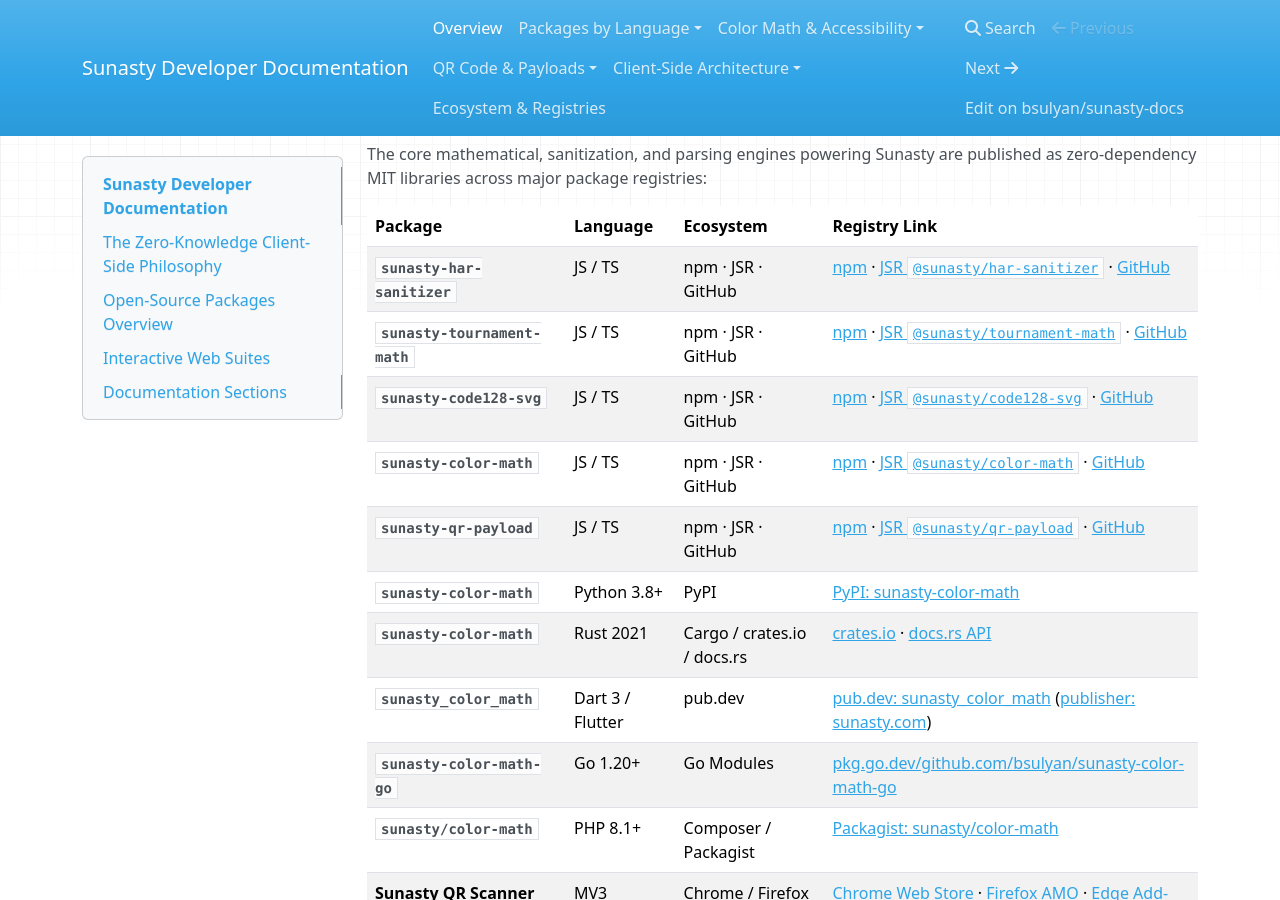
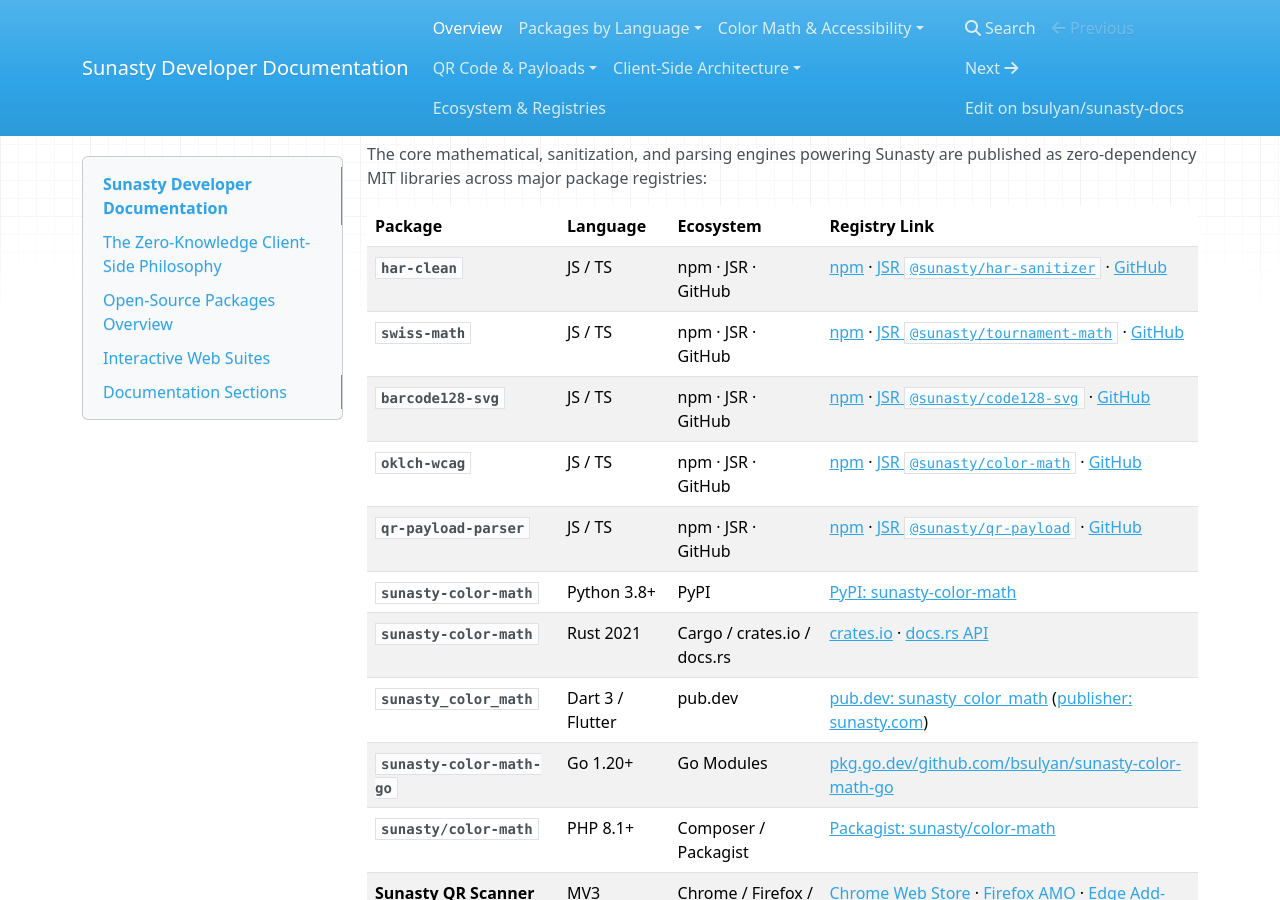
Before and after one commit to bsulyan/sunasty-docs, an MkDocs documentation site: the page built from docs/index.md, in a window 1280 px wide and 900 px high, scrolled down 499 px. Built offline with MkDocs 1.6.1, drawn with Linux system fonts in a browser that asks for light colours; nearby versions of some CDN libraries; a script that is not in the unit is left out.

Commit message:
docs: update npm links in index to neutral package names

```diff
--- a/docs/index.md
+++ b/docs/index.md
@@ -21,11 +21,11 @@ The core mathematical, sanitization, and parsing engines powering Sunasty are pu
 
 | Package | Language | Ecosystem | Registry Link |
 | :--- | :--- | :--- | :--- |
-| **`sunasty-har-sanitizer`** | JS / TS | npm · JSR · GitHub | [npm](https://www.npmjs.com/package/sunasty-har-sanitizer) · [JSR `@sunasty/har-sanitizer`](https://jsr.io/@sunasty/har-sanitizer) · [GitHub](https://github.com/bsulyan/sunasty-har-sanitizer) |
-| **`sunasty-tournament-math`** | JS / TS | npm · JSR · GitHub | [npm](https://www.npmjs.com/package/sunasty-tournament-math) · [JSR `@sunasty/tournament-math`](https://jsr.io/@sunasty/tournament-math) · [GitHub](https://github.com/bsulyan/sunasty-tournament-math) |
-| **`sunasty-code128-svg`** | JS / TS | npm · JSR · GitHub | [npm](https://www.npmjs.com/package/sunasty-code128-svg) · [JSR `@sunasty/code128-svg`](https://jsr.io/@sunasty/code128-svg) · [GitHub](https://github.com/bsulyan/sunasty-code128-svg) |
-| **`sunasty-color-math`** | JS / TS | npm · JSR · GitHub | [npm](https://www.npmjs.com/package/sunasty-color-math) · [JSR `@sunasty/color-math`](https://jsr.io/@sunasty/color-math) · [GitHub](https://github.com/bsulyan/sunasty-color-math) |
-| **`sunasty-qr-payload`** | JS / TS | npm · JSR · GitHub | [npm](https://www.npmjs.com/package/sunasty-qr-payload) · [JSR `@sunasty/qr-payload`](https://jsr.io/@sunasty/qr-payload) · [GitHub](https://github.com/bsulyan/sunasty-qr-payload) |
+| **`har-clean`** | JS / TS | npm · JSR · GitHub | [npm](https://www.npmjs.com/package/har-clean) · [JSR `@sunasty/har-sanitizer`](https://jsr.io/@sunasty/har-sanitizer) · [GitHub](https://github.com/bsulyan/sunasty-har-sanitizer) |
+| **`swiss-math`** | JS / TS | npm · JSR · GitHub | [npm](https://www.npmjs.com/package/swiss-math) · [JSR `@sunasty/tournament-math`](https://jsr.io/@sunasty/tournament-math) · [GitHub](https://github.com/bsulyan/sunasty-tournament-math) |
+| **`barcode128-svg`** | JS / TS | npm · JSR · GitHub | [npm](https://www.npmjs.com/package/barcode128-svg) · [JSR `@sunasty/code128-svg`](https://jsr.io/@sunasty/code128-svg) · [GitHub](https://github.com/bsulyan/sunasty-code128-svg) |
+| **`oklch-wcag`** | JS / TS | npm · JSR · GitHub | [npm](https://www.npmjs.com/package/oklch-wcag) · [JSR `@sunasty/color-math`](https://jsr.io/@sunasty/color-math) · [GitHub](https://github.com/bsulyan/sunasty-color-math) |
+| **`qr-payload-parser`** | JS / TS | npm · JSR · GitHub | [npm](https://www.npmjs.com/package/qr-payload-parser) · [JSR `@sunasty/qr-payload`](https://jsr.io/@sunasty/qr-payload) · [GitHub](https://github.com/bsulyan/sunasty-qr-payload) |
 | **`sunasty-color-math`** | Python 3.8+ | PyPI | [PyPI: sunasty-color-math](https://pypi.org/project/sunasty-color-math/) |
 | **`sunasty-color-math`** | Rust 2021 | Cargo / crates.io / docs.rs | [crates.io](https://crates.io/crates/sunasty-color-math) · [docs.rs API](https://docs.rs/sunasty-color-math/latest/sunasty_color_math/) |
 | **`sunasty_color_math`** | Dart 3 / Flutter | pub.dev | [pub.dev: sunasty_color_math](https://pub.dev/packages/sunasty_color_math) ([publisher: sunasty.com](https://pub.dev/publishers/sunasty.com)) |
```
